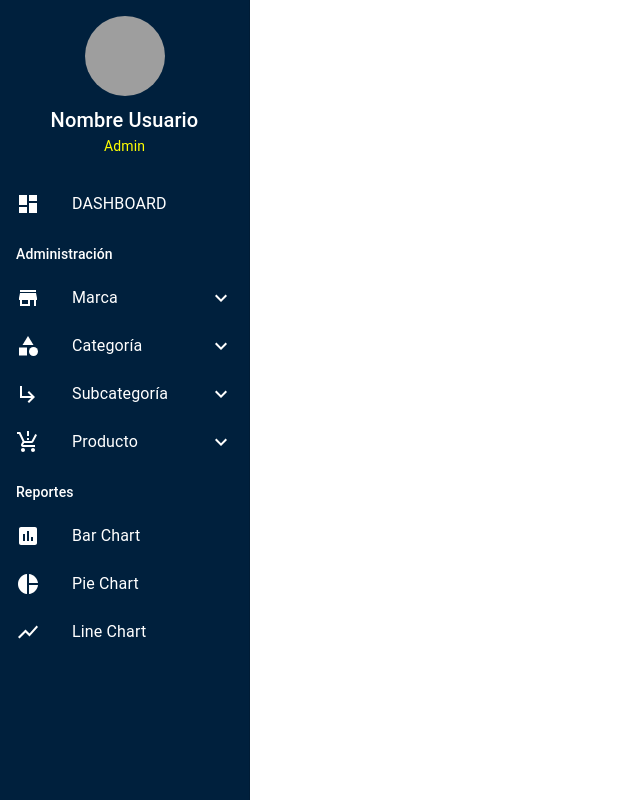
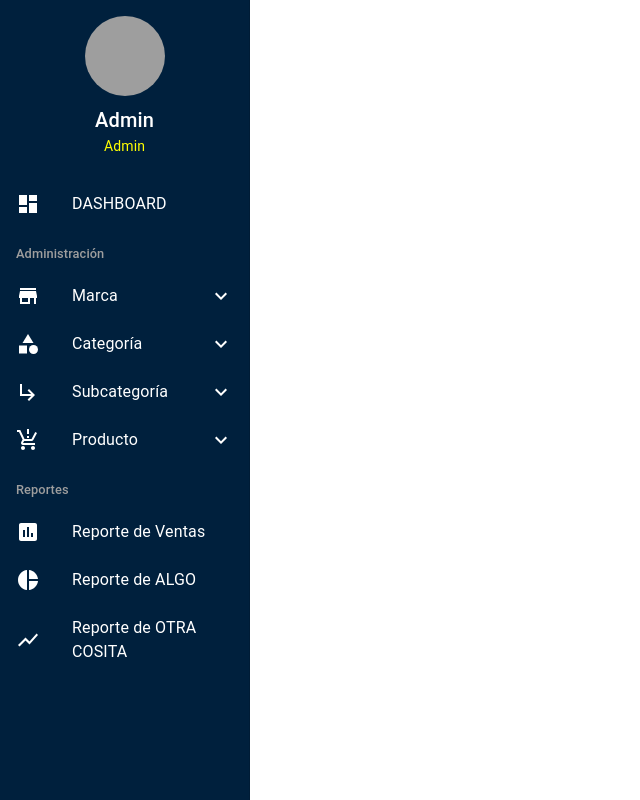
Before and after one commit to juliansalvucci/e-commerce-tpi-frontend, a React (Vite) app: page / in a window 1280 px wide. Shown: the whole page, without its empty margins (0-640 px from the left). Built offline with nearby package versions, Linux system fonts and the light colour scheme; grey boxes are pictures that could not be loaded.

Commit message:
feat: centrar items de sidebar

```diff
--- a/src/components/SideBarAdmin.jsx
+++ b/src/components/SideBarAdmin.jsx
@@ -21,6 +21,8 @@ import {
   ShowChart,
   ExpandLess,
   ExpandMore,
+  Add as AddIcon,
+  List as ListIcon,
 } from "@mui/icons-material";
 import { Box } from "@mui/system";
 
@@ -86,11 +88,11 @@ const Sidebar = () => {
       >
         <Avatar
           sx={{ width: 80, height: 80 }}
-          src="/path-to-user-photo.jpg"
-          alt="User Photo"
+          src="/logo.jpg" //Aca iría la imagen del usuario (si es que agregamos)
+          alt="Admin"
         />
         <Typography variant="h6" sx={{ marginTop: 1 }}>
-          Nombre Usuario
+          Admin
         </Typography>
         <Typography variant="body2" sx={{ color: "yellow" }}>
           Admin
@@ -106,7 +108,14 @@ const Sidebar = () => {
         </ListItem>
 
         <Typography
-          sx={{ paddingLeft: 2, marginTop: 2, marginBottom: 1 }}
+          sx={{
+            paddingLeft: 2,
+            marginTop: 2,
+            marginBottom: 1,
+            color: "#9e9e9e",
+            fontSize: "0.8rem",
+            fontStyle: "normal",
+          }}
           variant="subtitle2"
         >
           Administración
@@ -126,14 +135,22 @@ const Sidebar = () => {
               component={NavLink}
               to="/admin/brand/create"
               style={navLinkStyle}
+              sx={{ pl: 4, justifyContent: "center" }}
             >
+              <ListItemIcon sx={{ color: "#fff" }}>
+                <AddIcon />
+              </ListItemIcon>
               <ListItemText primary="Crear" />
             </ListItem>
             <ListItem
               component={NavLink}
               to="/admin/brand/list"
               style={navLinkStyle}
+              sx={{ pl: 4, justifyContent: "center" }}
             >
+              <ListItemIcon sx={{ color: "#fff" }}>
+                <ListIcon />
+              </ListItemIcon>
               <ListItemText primary="Listado" />
             </ListItem>
           </List>
@@ -153,14 +170,22 @@ const Sidebar = () => {
               component={NavLink}
               to="/admin/category/create"
               style={navLinkStyle}
+              sx={{ pl: 4, justifyContent: "center" }}
             >
+              <ListItemIcon sx={{ color: "#fff" }}>
+                <AddIcon />
+              </ListItemIcon>
               <ListItemText primary="Crear" />
             </ListItem>
             <ListItem
               component={NavLink}
               to="/admin/category/list"
               style={navLinkStyle}
+              sx={{ pl: 4, justifyContent: "center" }}
             >
+              <ListItemIcon sx={{ color: "#fff" }}>
+                <ListIcon />
+              </ListItemIcon>
               <ListItemText primary="Listado" />
             </ListItem>
           </List>
@@ -180,14 +205,22 @@ const Sidebar = () => {
               component={NavLink}
               to="/admin/subcategory/create"
               style={navLinkStyle}
+              sx={{ pl: 4, justifyContent: "center" }}
             >
+              <ListItemIcon sx={{ color: "#fff" }}>
+                <AddIcon />
+              </ListItemIcon>
               <ListItemText primary="Crear" />
             </ListItem>
             <ListItem
               component={NavLink}
               to="/admin/subcategory/list"
               style={navLinkStyle}
+              sx={{ pl: 4, justifyContent: "center" }}
             >
+              <ListItemIcon sx={{ color: "#fff" }}>
+                <ListIcon />
+              </ListItemIcon>
               <ListItemText primary="Listado" />
             </ListItem>
           </List>
@@ -207,21 +240,36 @@ const Sidebar = () => {
               component={NavLink}
               to="/admin/product/create"
               style={navLinkStyle}
+              sx={{ pl: 4, justifyContent: "center" }}
             >
+              <ListItemIcon sx={{ color: "#fff" }}>
+                <AddIcon />
+              </ListItemIcon>
               <ListItemText primary="Crear" />
             </ListItem>
             <ListItem
               component={NavLink}
               to="/admin/product/list"
               style={navLinkStyle}
+              sx={{ pl: 4, justifyContent: "center" }}
             >
+              <ListItemIcon sx={{ color: "#fff" }}>
+                <ListIcon />
+              </ListItemIcon>
               <ListItemText primary="Listado" />
             </ListItem>
           </List>
         </Collapse>
 
         <Typography
-          sx={{ paddingLeft: 2, marginTop: 2, marginBottom: 1 }}
+          sx={{
+            paddingLeft: 2,
+            marginTop: 2,
+            marginBottom: 1,
+            color: "#9e9e9e",
+            fontSize: "0.8rem",
+            fontStyle: "normal",
+          }}
           variant="subtitle2"
         >
           Reportes
@@ -229,35 +277,33 @@ const Sidebar = () => {
 
         <ListItem
           component={NavLink}
-          to="/admin/reports/barchart"
+          to="/admin/reports/sales"
           style={navLinkStyle}
         >
           <ListItemIcon sx={{ color: "#fff" }}>
             <InsertChart />
           </ListItemIcon>
-          <ListItemText primary="Bar Chart" />
+          <ListItemText primary="Reporte de Ventas" />
         </ListItem>
-
         <ListItem
           component={NavLink}
-          to="/admin/reports/piechart"
+          to="/admin/reports/pie"
           style={navLinkStyle}
         >
           <ListItemIcon sx={{ color: "#fff" }}>
             <PieChart />
           </ListItemIcon>
-          <ListItemText primary="Pie Chart" />
+          <ListItemText primary="Reporte de ALGO" />
         </ListItem>
-
         <ListItem
           component={NavLink}
-          to="/admin/reports/linechart"
+          to="/admin/reports/line"
           style={navLinkStyle}
         >
           <ListItemIcon sx={{ color: "#fff" }}>
             <ShowChart />
           </ListItemIcon>
-          <ListItemText primary="Line Chart" />
+          <ListItemText primary="Reporte de OTRA COSITA" />
         </ListItem>
       </List>
     </Drawer>
```
